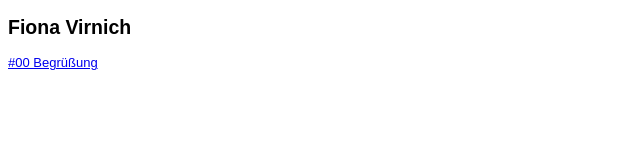
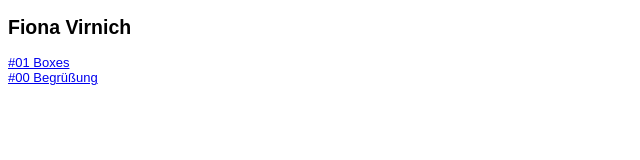
Before and after one commit to fionavi/EIA2, a plain HTML site: page L00/Steckbrief/steckbrief.htm in a window 1280 px wide. Shown: the whole page, without its empty margins (0-640 px from the left). Drawn offline with Linux system fonts and the light colour scheme.

Commit message:
steckbrief link a1

```diff
--- a/L00/Steckbrief/steckbrief.htm
+++ b/L00/Steckbrief/steckbrief.htm
@@ -13,6 +13,7 @@ body {
 </head>
 <body>
 	<h2>Fiona Virnich</h2>
+	<a href="https://fionavi.github.io/EIA2/L01/boxes.html" target="_blank">#01 Boxes</a><br>
 	<a href="https://fionavi.github.io/EIA2/L0a/Namencheck.html" target="_blank">#00 Begrüßung</a><br>
 </body>
 </html>
```
